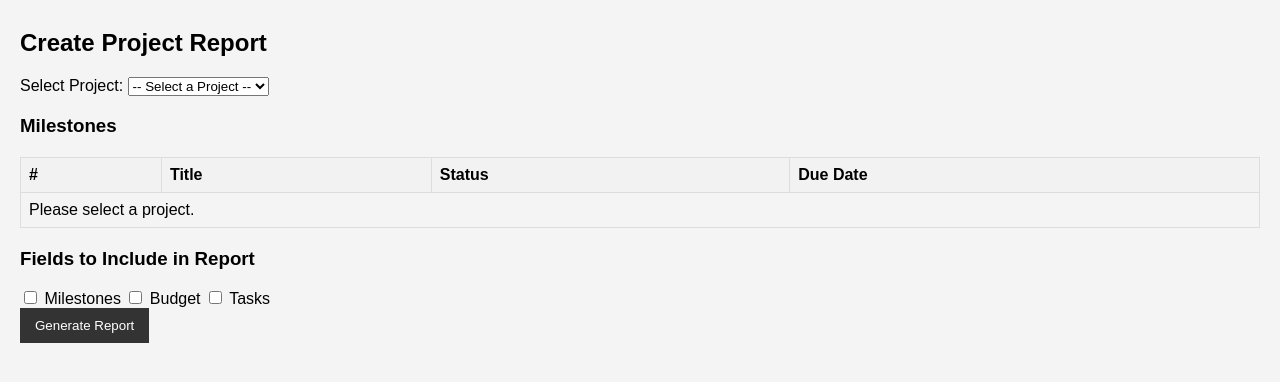
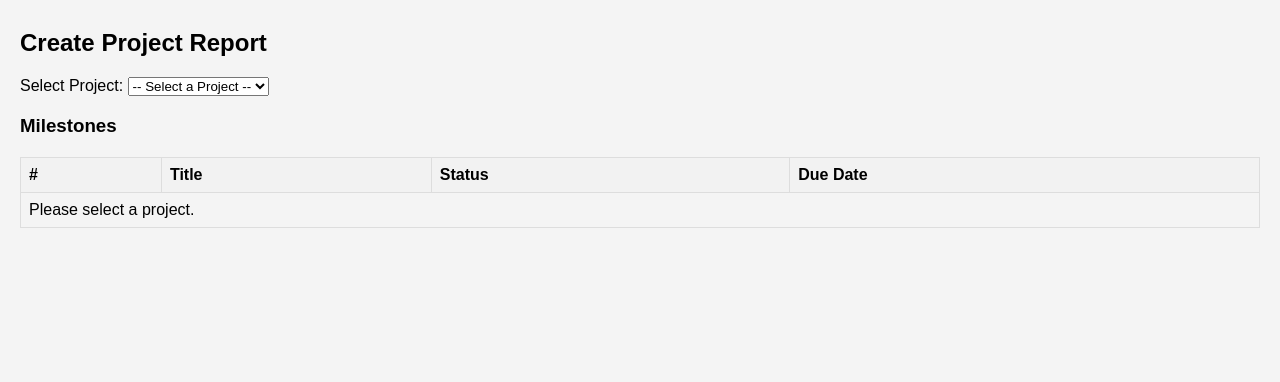
Before and after one commit to roaaaron/ITISDEV-Group-1-S16-Development-Project-, a website: page ITISDEV PROJECT/report.html in a window 1280 px wide. Shown: the part 68-450 px from the top of the page. Drawn offline with Linux system fonts and the light colour scheme; no server answers.

Commit message:
Fixed a small bug

```diff
--- a/ITISDEV PROJECT/report.html
+++ b/ITISDEV PROJECT/report.html
@@ -110,17 +110,6 @@
                 </tr>
             </tbody>
         </table>
-
-        <!-- Field Selection -->
-        <h3>Fields to Include in Report</h3>
-        <div>
-            <label><input type="checkbox" class="fieldCheckbox" value="milestones"> Milestones</label>
-            <label><input type="checkbox" class="fieldCheckbox" value="budget"> Budget</label>
-            <label><input type="checkbox" class="fieldCheckbox" value="tasks"> Tasks</label>
-        </div>
-
-        <!-- Generate Report Button -->
-        <button id="generateReportButton">Generate Report</button>
     </main>
 </body>
 </html>
```
